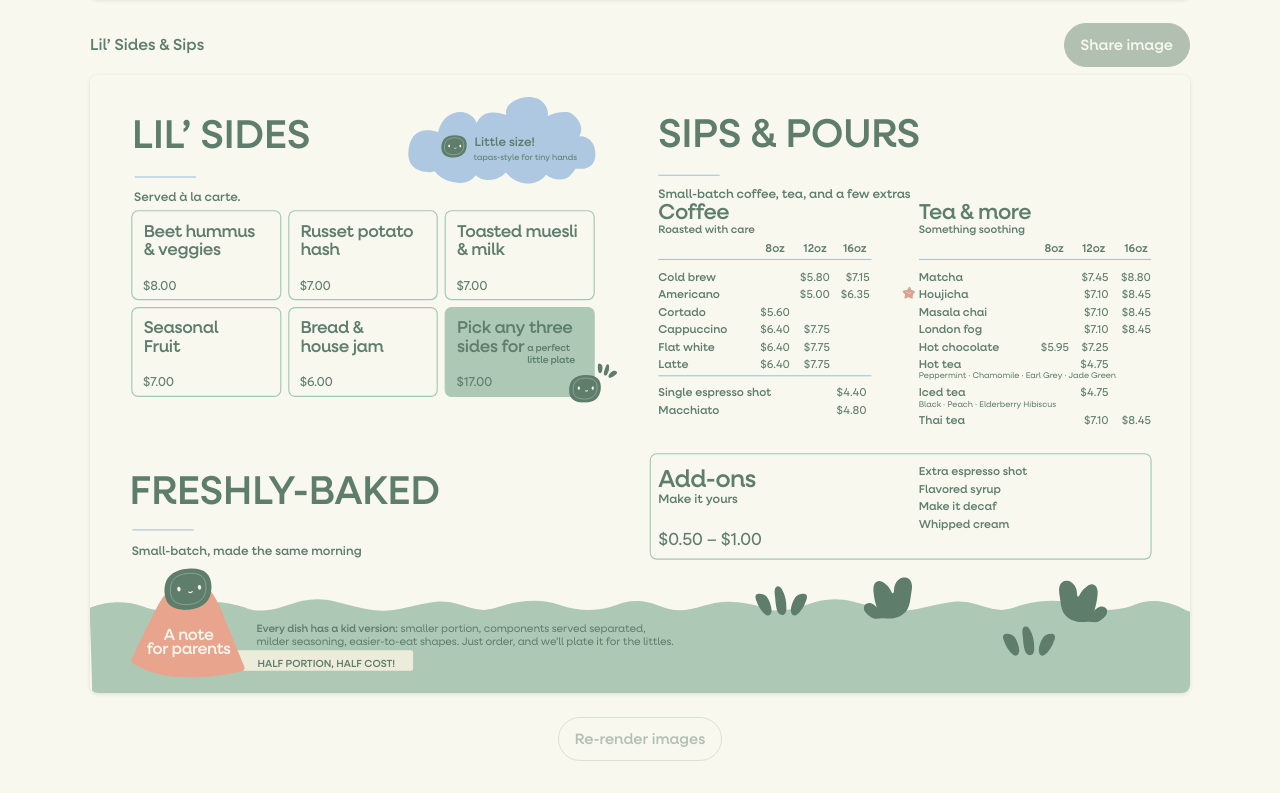
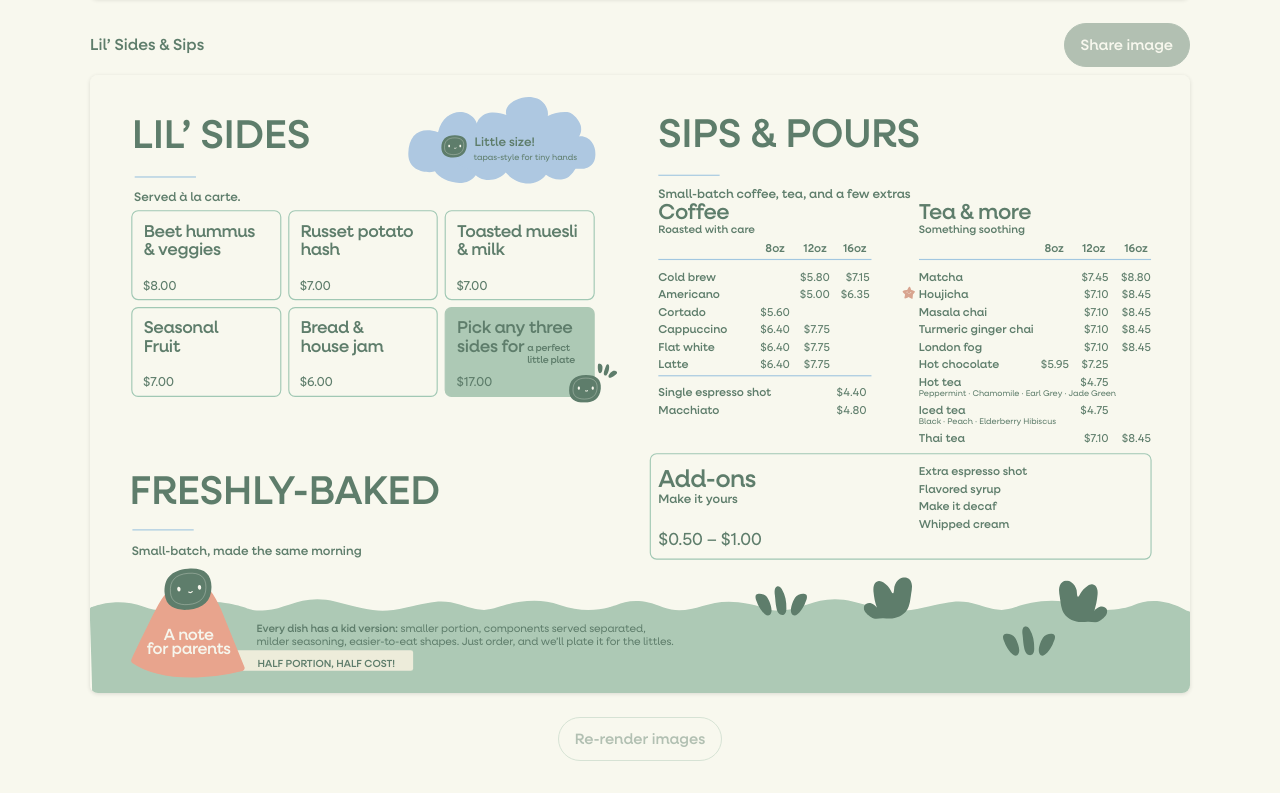
Before and after one commit to mimloo/menu, a React (Vite) app: page / in a window 1280 px wide. Shown: the part 1468-2261 px from the top of the page. Built offline with nearby package versions, Linux system fonts and the light colour scheme.

Commit message:
Add Turmeric ginger chai below Masala chai ($7.10 / $8.45)
Co-Authored-By: Claude Opus 5.5 <noreply@anthropic.com>
Claude-Session: https://claude.ai/code/session_01BurK9akCsKKP8cYQa62F6V

```diff
--- a/src/data/menu.ts
+++ b/src/data/menu.ts
@@ -269,6 +269,7 @@ export const tea: DrinkTable = {
     { name: 'Matcha', prices: [null, 7.45, 8.8] },
     { name: 'Houjicha', prices: [null, 7.1, 8.45], chefsPick: true },
     { name: 'Masala chai', prices: [null, 7.1, 8.45] },
+    { name: 'Turmeric ginger chai', prices: [null, 7.1, 8.45] },
     { name: 'London fog', prices: [null, 7.1, 8.45] },
     { name: 'Hot chocolate', prices: [5.95, 7.25, null] },
     { name: 'Hot tea', prices: [null, 4.75, null], flavors: ['Peppermint', 'Chamomile', 'Earl Grey', 'Jade Green'] },
```
